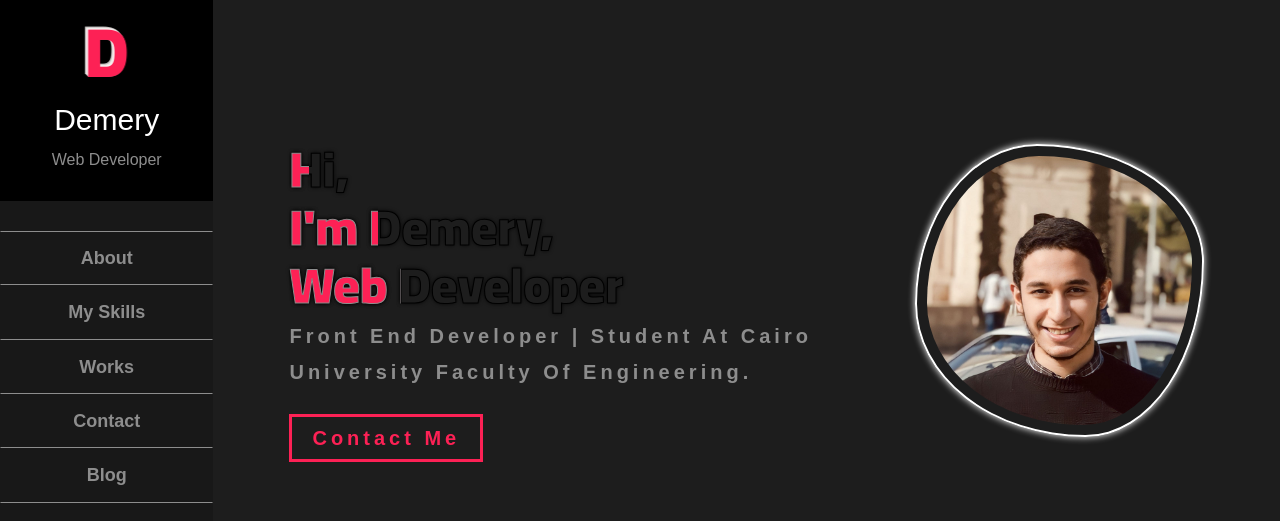
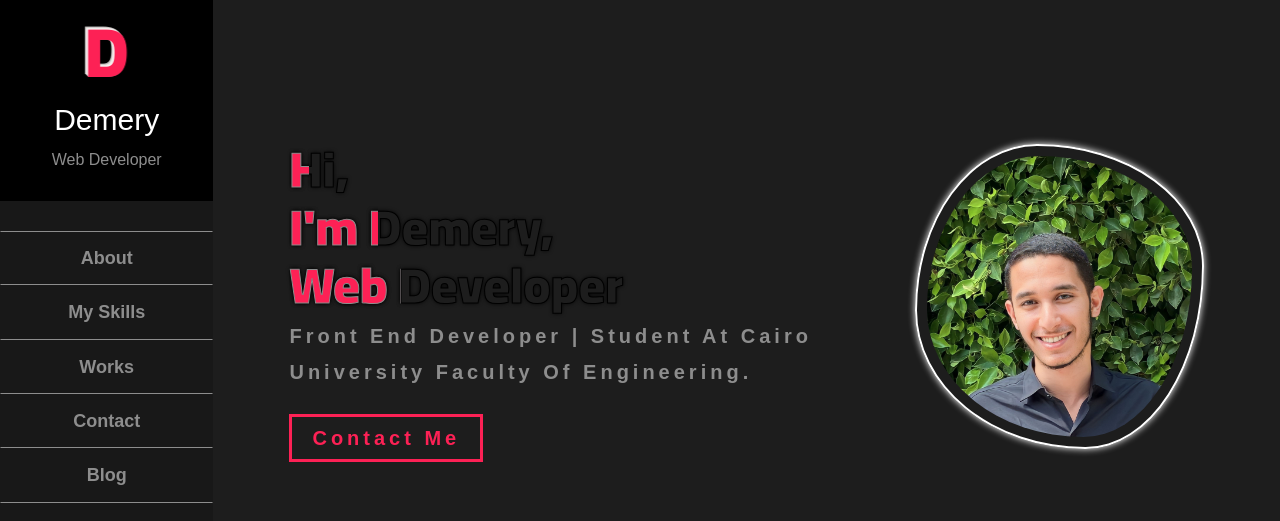
Before and after one commit to Muhammed-ElDemery/portfolio, a plain HTML site: page index.html in a window 1280 px wide. Shown: the top 521 px of the page. Drawn offline with Linux system fonts and the light colour scheme; a web font is replaced by a local one.

Commit message:
new image

```diff
--- a/index.html
+++ b/index.html
@@ -69,7 +69,7 @@
                     </div>
                     <div class="col-lg-4 col-md-8 my-5">
                         <div class="box img ">
-                            <img src="images/photo2.jpg" alt="">
+                            <img src="images/photo.jpg" alt="">
                         </div>
                     </div>
                 </div>
```
